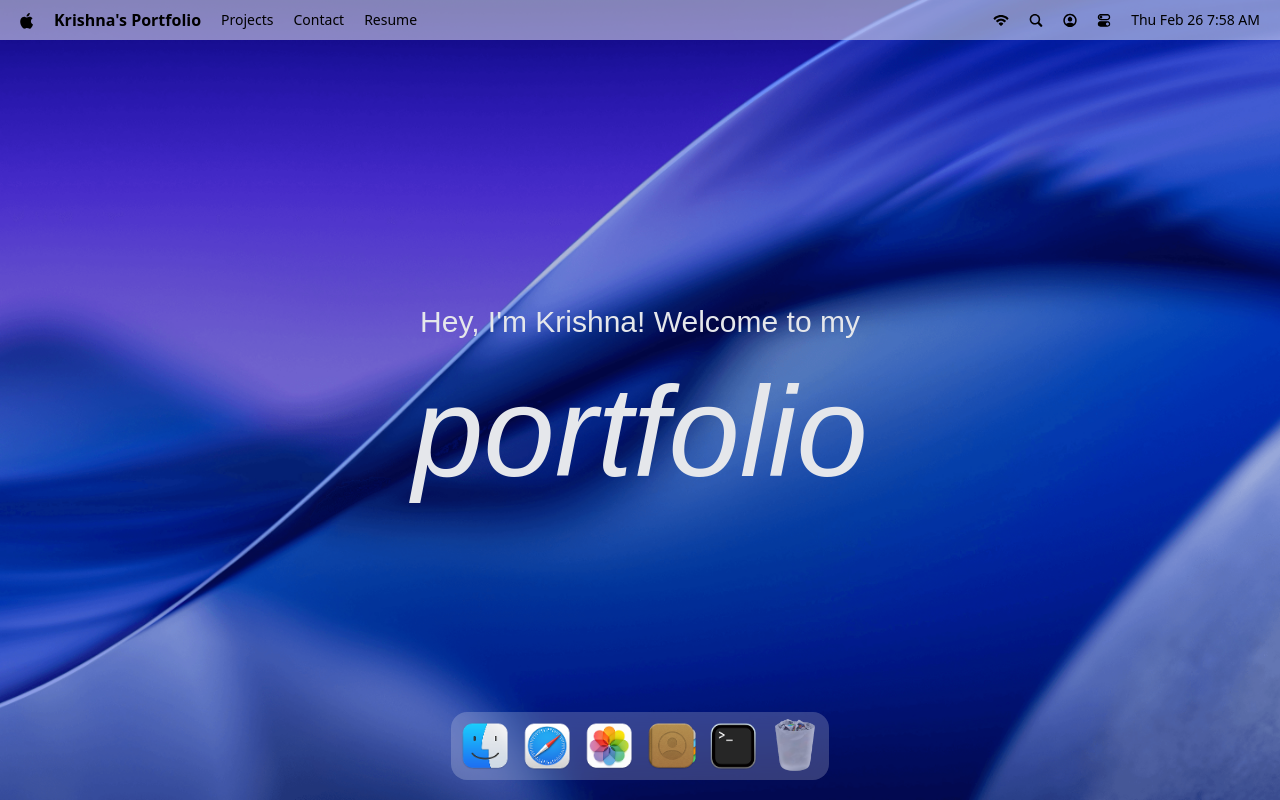
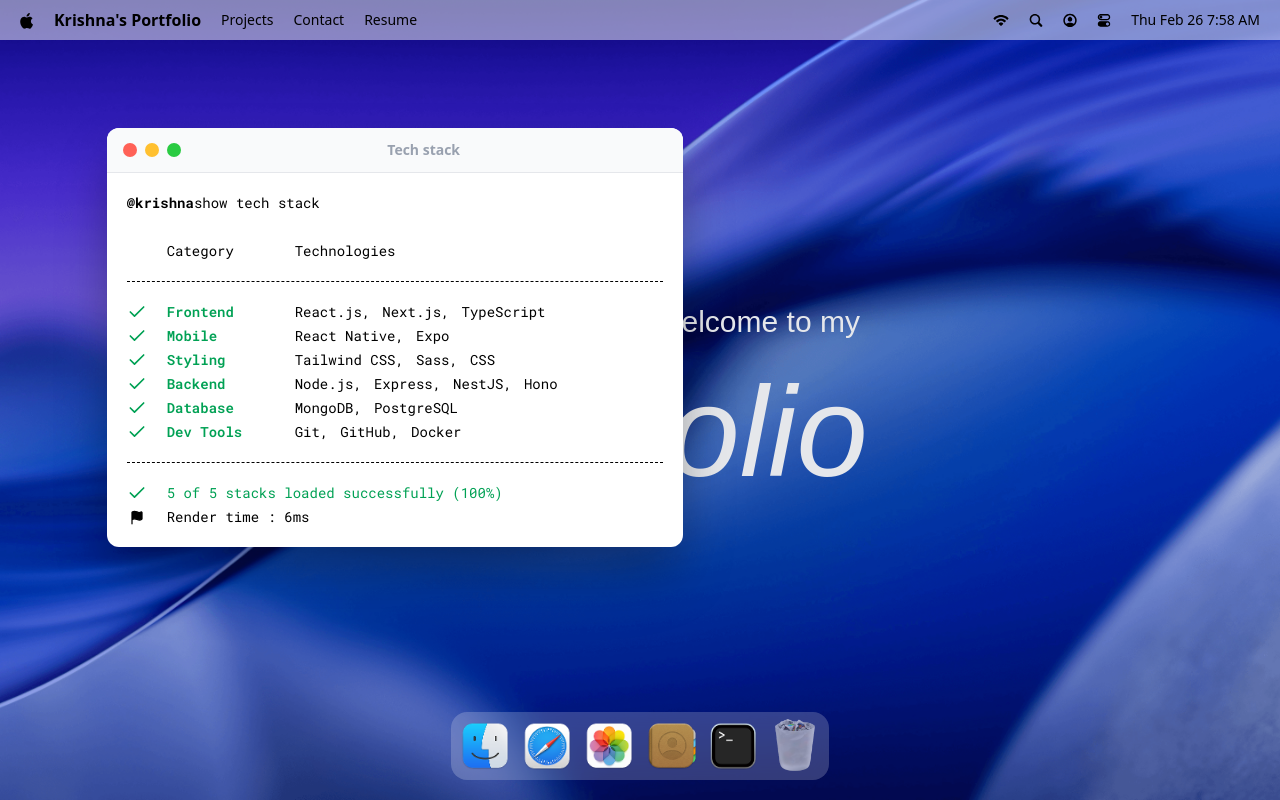
Before and after one commit to krishnacodes17/Krishna-MacOS-Portfolio, a React (Vite) app: page / in a window 1280 px wide. Both pictures are taken after a click on the button 733 px from the left and 746 px from the top of the page. Built offline with nearby package versions, Linux system fonts and the light colour scheme; a web font is replaced by a local one.

Commit message:
implement hoc for managing window states and add first window - terminal

```diff
--- a/src/App.jsx
+++ b/src/App.jsx
@@ -1,4 +1,9 @@
+import { Terminal } from "./Windows";
+import gsap from "gsap";
+import { Draggable } from "gsap/Draggable";
 import {Navbar , Welcome , Dock} from "#components"
+gsap.registerPlugin(Draggable)
+
 
 function App() {
 
@@ -6,8 +11,8 @@ function App() {
      <Navbar/>
      <Welcome/>
      <Dock/>
+     <Terminal/>
    </main>;
 }
 
-// 1:15 min
 export default App;
--- /dev/null
+++ b/src/Windows/Terminal.jsx
@@ -0,0 +1,64 @@
+import { Check, Flag } from 'lucide-react'
+import { techStack } from '../constants/index'
+import WindowWrapper from '../hoc/WindowWrapper'
+import React from 'react'
+import {WindowControls} from '#components'
+
+function Terminal() {
+  return (
+    <>
+
+      <div id="window-header">
+        <WindowControls target= "terminal" />
+        <h2>Tech stack</h2>
+      </div>
+
+      <div className='techstack'>
+        <p>
+          <span className='font-bold'>@krishna</span>
+           show tech stack
+        </p>
+
+        <div className='label'>
+          <p className='w-32'>Category</p>
+          <p>Technologies</p>
+        </div>
+
+        <ul className='content'>
+          {techStack.map(({category , items})=>(
+            <li key={category} className='flex items-center '>
+              <Check className='check' size={20}/>
+              <h3>{category}</h3>
+              <ul>
+                {items.map((item , index)=>(
+                  <li key={index}>
+                    {item}{index < items.length -1 ? "," : ""}
+                  </li>
+                )
+
+                )}
+              </ul>
+            </li>
+          ))}
+        </ul>
+
+          <div className='footnote'>
+            <p>
+              <Check size={20} /> 5 of 5 stacks loaded successfully (100%)
+            </p>
+            <p className='text-black'>
+              <Flag size={15} fill='black'  />
+              Render time : 6ms
+            </p>
+          </div>
+
+
+      </div>
+
+    </>
+  )
+}
+
+const TerminalWindow = WindowWrapper(Terminal, "terminal")
+
+export default TerminalWindow
--- /dev/null
+++ b/src/Windows/index.js
@@ -0,0 +1,4 @@
+import Terminal from "./Terminal.jsx"
+
+
+export{Terminal};
--- /dev/null
+++ b/src/components/WindowControls.jsx
@@ -0,0 +1,17 @@
+import useWindowStore from '../store/window'
+import React from 'react'
+
+const WindowControls= ({target})=>{
+  const {closeWindow} =useWindowStore()
+  return (
+    <div id='window-controls'>
+      <div className='close' onClick={()=> closeWindow(target)}/>
+      <div className='minimize' />
+      <div className='maximize' />
+
+
+    </div>
+  )
+}
+
+export default WindowControls
--- a/src/components/index.js
+++ b/src/components/index.js
@@ -1,3 +1,4 @@
 export { default as Navbar } from "./Navbar";
 export { default as Welcome } from "./Welcome";
 export { default as Dock } from "./Dock";
+export {default as WindowControls } from "./WindowControls"
--- /dev/null
+++ b/src/hoc/WindowWrapper.jsx
@@ -0,0 +1,75 @@
+import { useGSAP } from "@gsap/react";
+import useWindowStore from "../store/window";
+import React, { useLayoutEffect, useRef } from "react";
+import gsap from "gsap";
+import { Draggable } from "gsap/Draggable";
+
+const WindowWrapper = (Component, windowKey) => {
+  const Wrapped = (props) => {
+    const { focusWindow, windows } = useWindowStore();
+    const { isOpen, zIndex } = windows[windowKey];
+
+    const ref = useRef(null);
+
+    //  for open terminal or close terminal
+    useGSAP(() => {
+      const el = ref.current;
+      if (!el || !isOpen) return;
+
+      el.style.display = "block";
+
+      gsap.fromTo(
+        el,
+        {
+          scale: 0.8,
+          opacity: 0,
+          y: 40,
+        },
+        {
+          scale: 1,
+          opacity: 1,
+          y: 0,
+          duration: 0.4,
+          ease: "power3.out",
+        },
+      );
+    }, [isOpen]);
+
+
+    //  for make window draggable function
+    useGSAP(() => {
+      const el = ref.current;
+      if (!el) return;
+      const [instance] = Draggable.create(el, {
+        onPress: () => focusWindow(windowKey),
+      });
+      return () => instance.kill();
+    }, []);
+
+    useLayoutEffect(() => {
+      const el = ref.current;
+      if (!el) return;
+      el.style.display = isOpen ? "block" : "none";
+    }, [isOpen]);
+
+    return (
+      <section
+        id={windowKey}
+        ref={ref}
+        style={{ zIndex }}
+        className="absolute"
+        onMouseDown={() => focusWindow(windowKey)}
+      >
+        <Component {...props} />
+      </section>
+    );
+  };
+
+  Wrapped.displayName = `WindowWrapper(${
+    Component.displayName || Component.name || "Component"
+  })`;
+
+  return Wrapped;
+};
+
+export default WindowWrapper;
```
